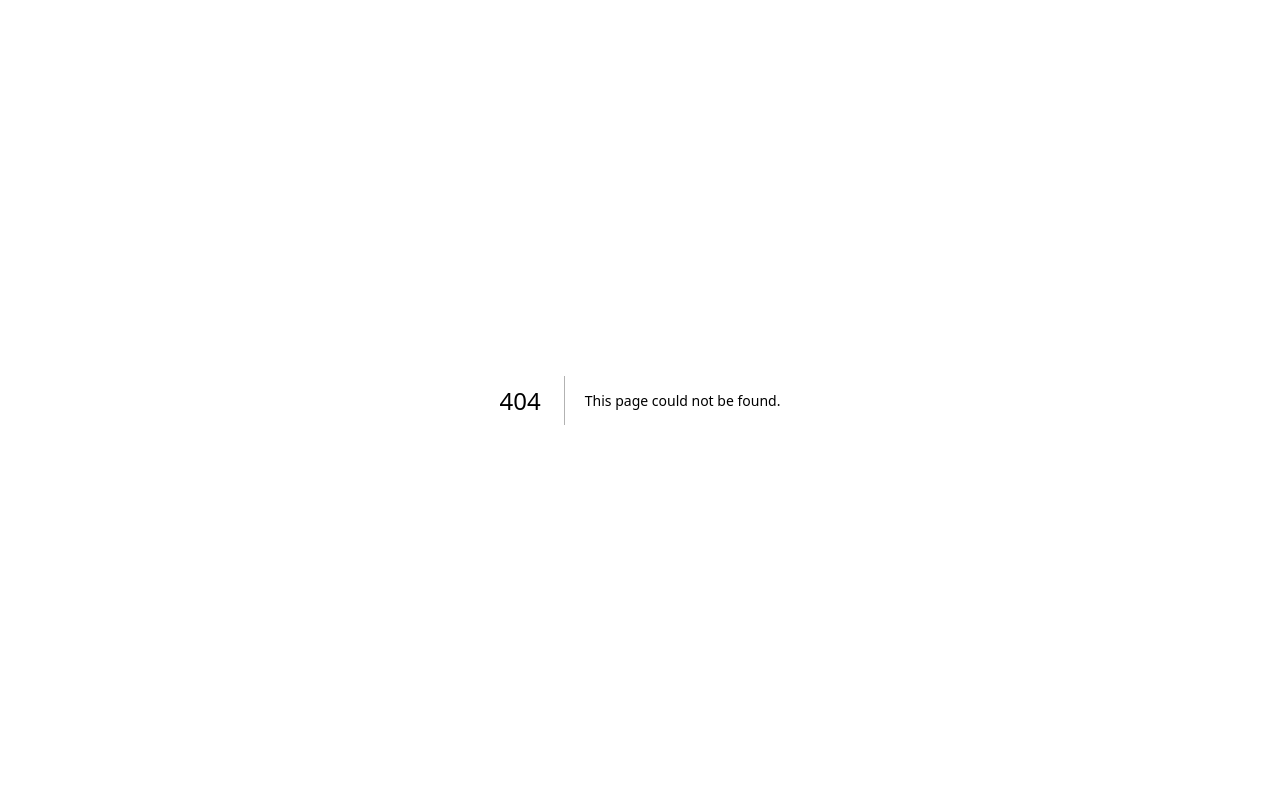
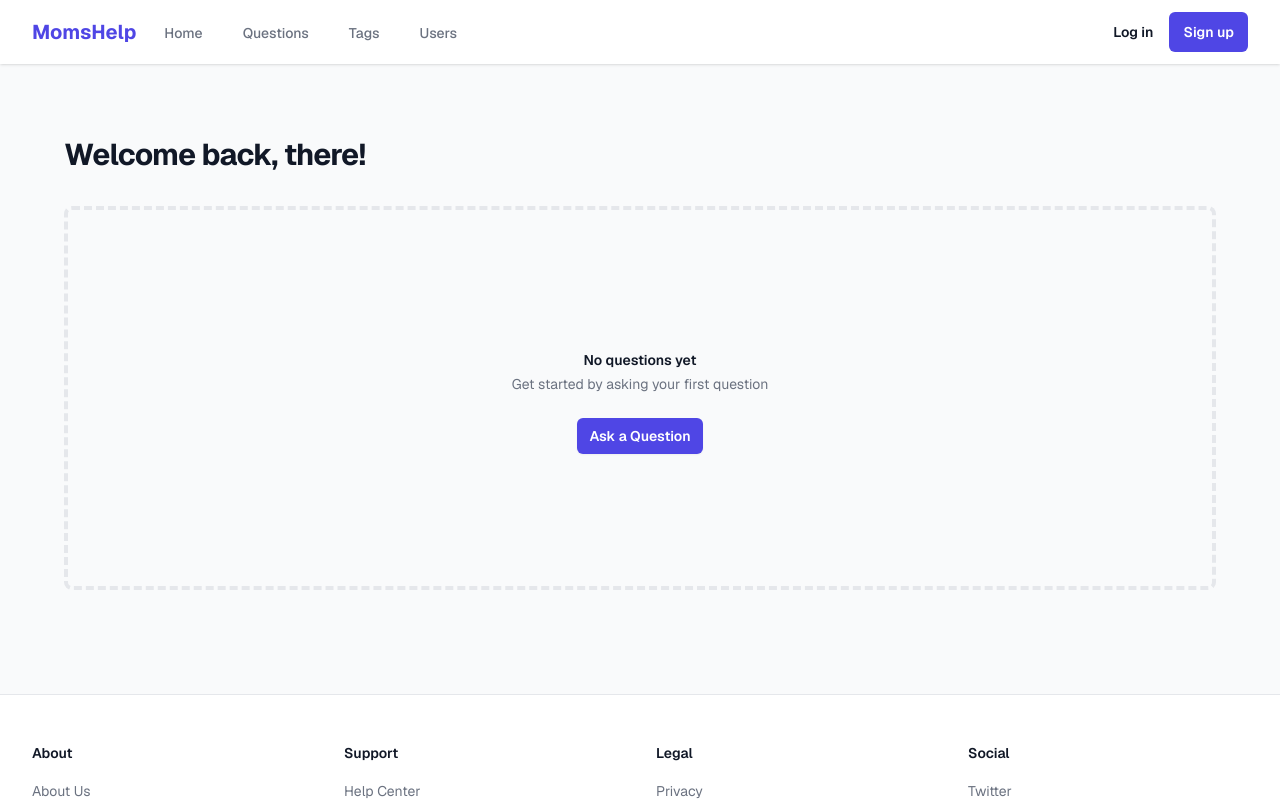
Before and after one commit to meribosch/mothers-qna-platform, a Next.js app in the folder frontend/: page /home in a window 1280 px wide. Before the commit this address had no page. Shown: the top 800 px of the page. Built offline with nearby package versions, Linux system fonts and the light colour scheme.

Commit message:
feat(auth): reorganize layouts and implement route protection

```diff
--- /dev/null
+++ b/frontend/src/app/home/page.tsx
@@ -0,0 +1,46 @@
+'use client';
+
+import { MainLayout } from '@/components/layout/MainLayout';
+import Link from 'next/link';
+import { useAuthStore } from '@/stores/auth.store';
+
+export default function HomePage() {
+  const { user } = useAuthStore();
+
+  return (
+    <MainLayout>
+      <div className="py-10">
+        <header>
+          <div className="mx-auto max-w-7xl px-4 sm:px-6 lg:px-8">
+            <h1 className="text-3xl font-bold leading-tight tracking-tight text-gray-900">
+              Welcome back, {user?.user_metadata?.name || 'there'}!
+            </h1>
+          </div>
+        </header>
+        <main>
+          <div className="mx-auto max-w-7xl sm:px-6 lg:px-8">
+            {/* Questions Feed */}
+            <div className="px-4 py-8 sm:px-0">
+              <div className="border-4 border-dashed border-gray-200 rounded-lg h-96 flex items-center justify-center">
+                <div className="text-center">
+                  <h3 className="mt-2 text-sm font-semibold text-gray-900">No questions yet</h3>
+                  <p className="mt-1 text-sm text-gray-500">
+                    Get started by asking your first question
+                  </p>
+                  <div className="mt-6">
+                    <Link
+                      href="/questions/ask"
+                      className="inline-flex items-center rounded-md bg-indigo-600 px-3 py-2 text-sm font-semibold text-white shadow-sm hover:bg-indigo-500 focus-visible:outline focus-visible:outline-2 focus-visible:outline-offset-2 focus-visible:outline-indigo-600"
+                    >
+                      <span>Ask a Question</span>
+                    </Link>
+                  </div>
+                </div>
+              </div>
+            </div>
+          </div>
+        </main>
+      </div>
+    </MainLayout>
+  );
+}
--- a/frontend/src/app/page.tsx
+++ b/frontend/src/app/page.tsx
@@ -1,14 +1,11 @@
 'use client';
 
-import { MainLayout } from '@/components/layout/MainLayout';
+import { PublicLayout } from '@/components/layout/PublicLayout';
 import Link from 'next/link';
-import { useAuthStore } from '@/stores/auth.store';
 
-export default function HomePage() {
-  const { user } = useAuthStore();
-
+export default function LandingPage() {
   return (
-    <MainLayout>
+    <PublicLayout showAuthLinks={false}>
       <div className="relative isolate px-6 pt-14 lg:px-8">
         <div className="absolute inset-x-0 -top-40 -z-10 transform-gpu overflow-hidden blur-3xl sm:-top-80">
           <div
@@ -30,23 +27,6 @@ export default function HomePage() {
               and connect with other moms who understand what you're going through.
             </p>
             <div className="mt-10 flex items-center justify-center gap-x-6">
-              {user ? (
-                <>
-                  <Link
-                    href="/questions"
-                    className="rounded-md bg-indigo-600 px-5 py-2.5 text-sm font-semibold text-white shadow-sm hover:bg-indigo-500 focus-visible:outline focus-visible:outline-2 focus-visible:outline-offset-2 focus-visible:outline-indigo-600"
-                  >
-                    Browse Questions
-                  </Link>
-                  <Link
-                    href="/questions/ask"
-                    className="text-sm font-semibold leading-6 text-gray-900 hover:text-indigo-600"
-                  >
-                    Ask a Question <span aria-hidden="true">→</span>
-                  </Link>
-                </>
-              ) : (
-                <>
               <Link
                 href="/auth/register"
                 className="rounded-md bg-indigo-600 px-5 py-2.5 text-sm font-semibold text-white shadow-sm hover:bg-indigo-500 focus-visible:outline focus-visible:outline-2 focus-visible:outline-offset-2 focus-visible:outline-indigo-600"
@@ -59,8 +39,6 @@ export default function HomePage() {
               >
                 Sign in <span aria-hidden="true">→</span>
               </Link>
-                </>
-              )}
             </div>
           </div>
         </div>
@@ -129,6 +107,6 @@ export default function HomePage() {
           </div>
         </div>
       </div>
-    </MainLayout>
+    </PublicLayout>
   );
 }
--- /dev/null
+++ b/frontend/src/components/layout/PublicLayout.tsx
@@ -0,0 +1,42 @@
+'use client';
+
+import { ReactNode } from 'react';
+import Link from 'next/link';
+
+interface PublicLayoutProps {
+  children: ReactNode;
+  showAuthLinks?: boolean;
+}
+
+export function PublicLayout({ children, showAuthLinks = true }: PublicLayoutProps) {
+  return (
+    <div className="min-h-screen bg-gray-50">
+      {showAuthLinks && (
+        <nav className="bg-white shadow">
+          <div className="mx-auto max-w-7xl px-4 sm:px-6 lg:px-8">
+            <div className="flex h-16 justify-between items-center">
+              <Link href="/" className="text-xl font-bold text-indigo-600">
+                MomsHelp
+              </Link>
+              <div className="flex items-center space-x-4">
+                <Link
+                  href="/auth/login"
+                  className="text-sm font-semibold text-gray-900 hover:text-gray-700"
+                >
+                  Log in
+                </Link>
+                <Link
+                  href="/auth/register"
+                  className="rounded-md bg-indigo-600 px-3.5 py-2.5 text-sm font-semibold text-white hover:bg-indigo-500"
+                >
+                  Sign up
+                </Link>
+              </div>
+            </div>
+          </div>
+        </nav>
+      )}
+      <main>{children}</main>
+    </div>
+  );
+}
```
Also changed, not shown: frontend/middleware.ts (+27 -5 lines). Lines whose indentation alone changed are shown as unchanged.
